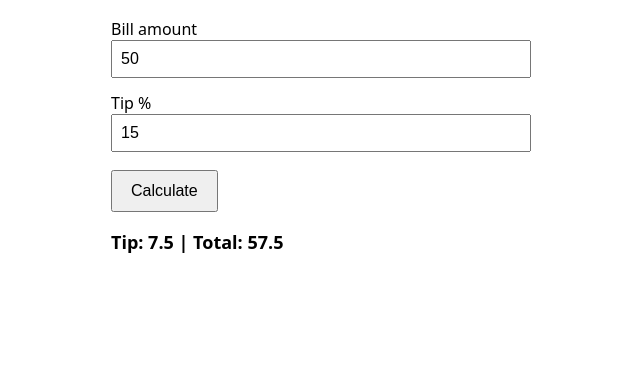
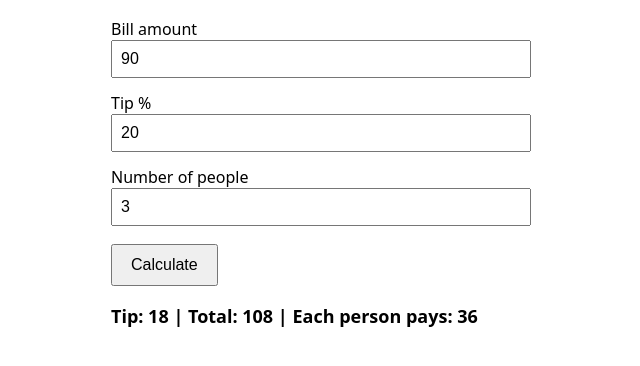
Before and after one commit to mattayara/tip-calculator, a plain HTML site: page index.html in a window 1280 px wide. Both pictures are taken after a click on the button "Calculate". Shown: the part 86-452 px from the top of the page, without its empty margins (319-959 px from the left). Drawn offline with Linux system fonts and the light colour scheme.

Commit message:
Add number of people field

```diff
--- a/index.html
+++ b/index.html
@@ -16,10 +16,13 @@
   <h1>Tip Calculator</h1>
 
   <label>Bill amount
-    <input id="bill" type="number" value="50">
+    <input id="bill" type="number" value="90">
   </label>
   <label>Tip %
-    <input id="tip" type="number" value="15">
+    <input id="tip" type="number" value="20">
+  </label>
+  <label>Number of people
+    <input id="people" type="number" value="3" min="1">
   </label>
 
   <button onclick="showResult()">Calculate</button>
@@ -30,10 +33,12 @@
     function showResult() {
       const bill = Number(document.getElementById("bill").value);
       const tip = Number(document.getElementById("tip").value);
+      const people = Number(document.getElementById("people").value);
       const out = document.getElementById("result");
       try {
         out.textContent = "Tip: " + calculateTip(bill, tip) +
-                          " | Total: " + calculateTotal(bill, tip);
+                          " | Total: " + calculateTotal(bill, tip) +
+                          " | Each person pays: " + splitBill(bill, tip, people);
       } catch (error) {
         out.textContent = error.message;
       }
```
